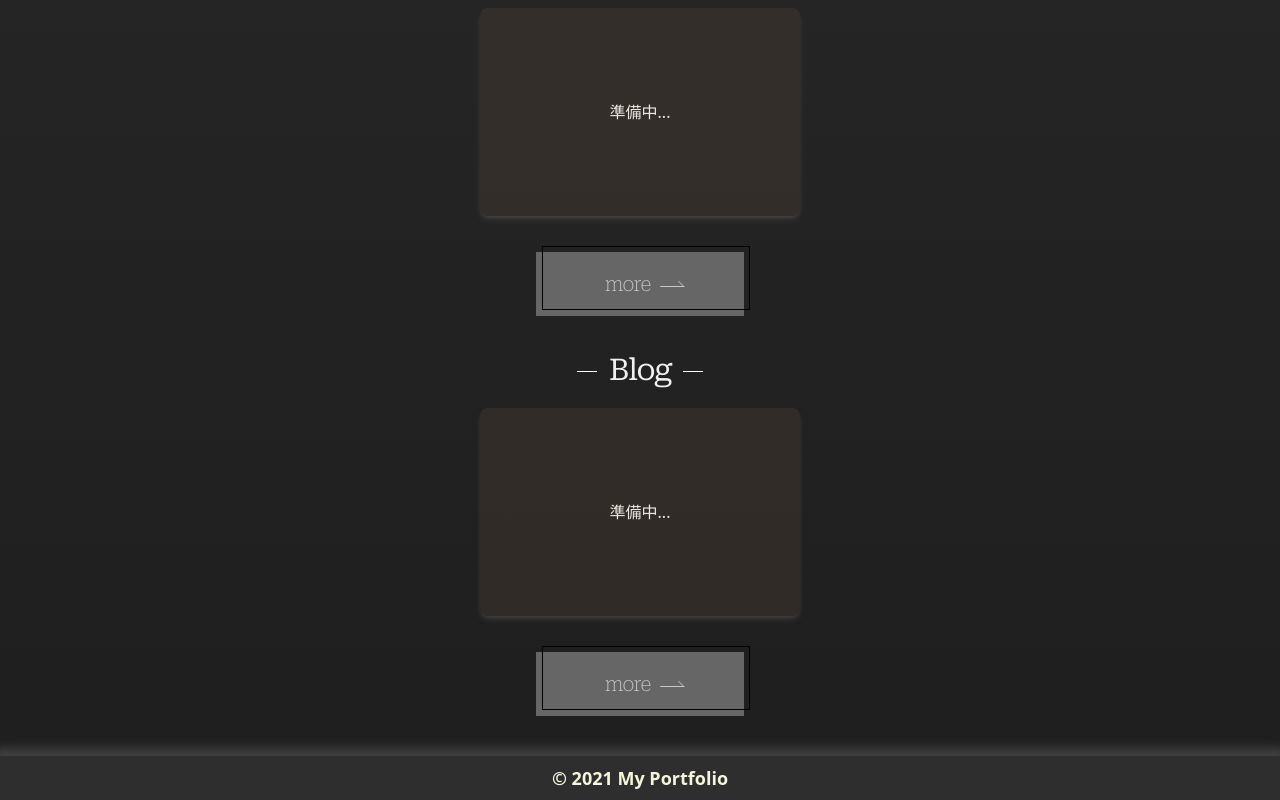
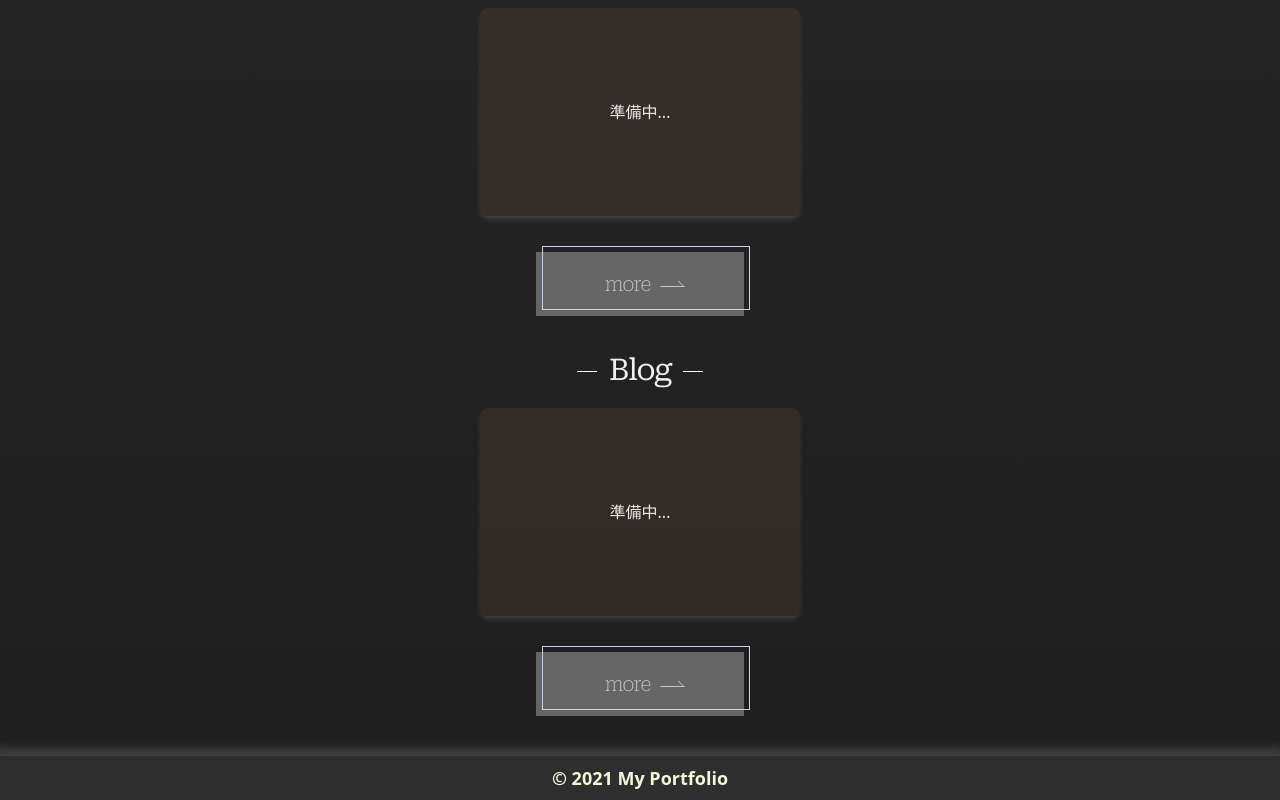
Before and after one commit to haruki26/react-next-portfolio, a Next.js app: page / in a window 1280 px wide. Shown: the part 1305-2105 px from the top of the page. Built offline with nearby package versions, Linux system fonts and the light colour scheme.

Commit message:
ダークモード時にButtonのボーダーが見やすくなるように変更

```diff
--- a/src/components/Button/index.tsx
+++ b/src/components/Button/index.tsx
@@ -18,7 +18,8 @@ const Button: React.FC<Props> = ({ children, href }) => {
                     "before:transform before:translate-x-[6px] before:-translate-y-[6px]",
                     "hover:before:translate-x-0 hover:before:translate-y-0",
                     "before:transition before:duration-300",
-                    "sm:w-52 sm:static sm:mx-auto sm:skew-x-0"
+                    "sm:w-52 sm:static sm:mx-auto sm:skew-x-0",
+                    "dark:before:border-slate-300"
                 )}
             >
                 <div className="h-full w-full absolute top-0 left-0">
```
